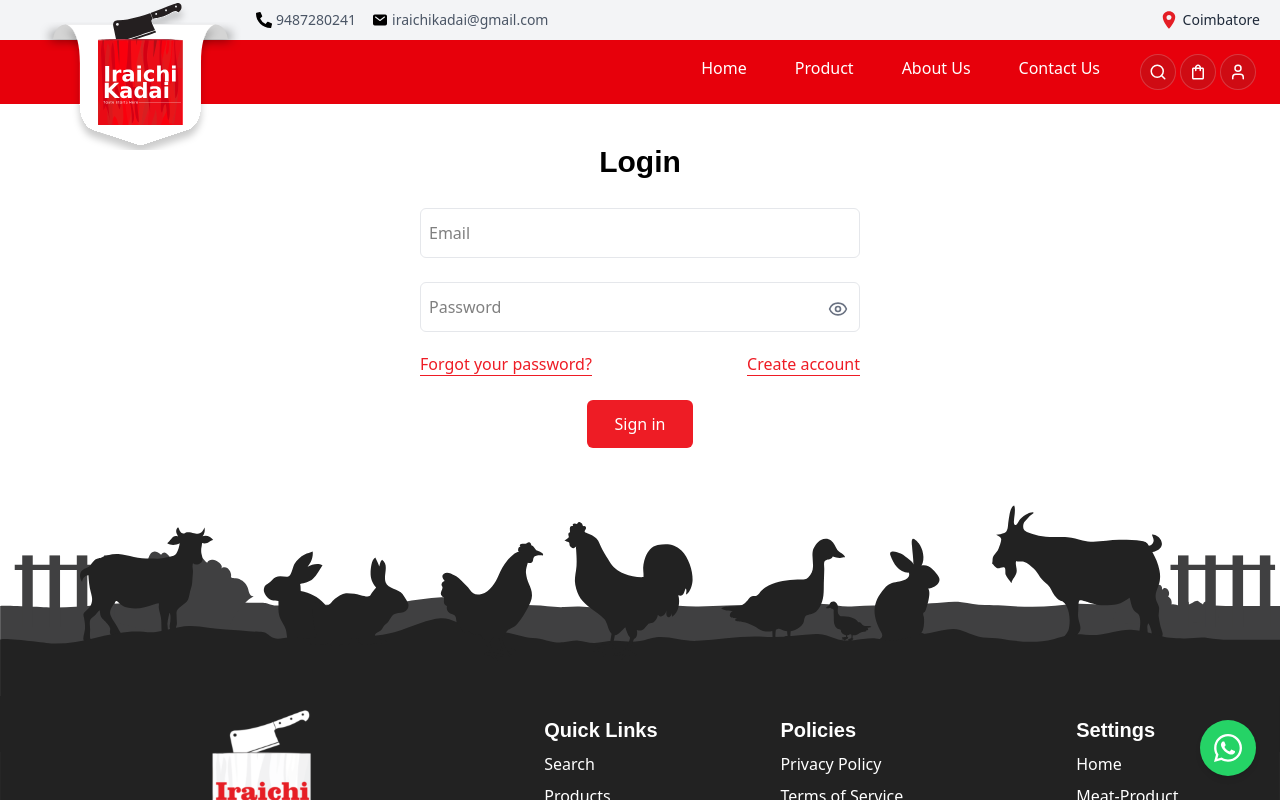
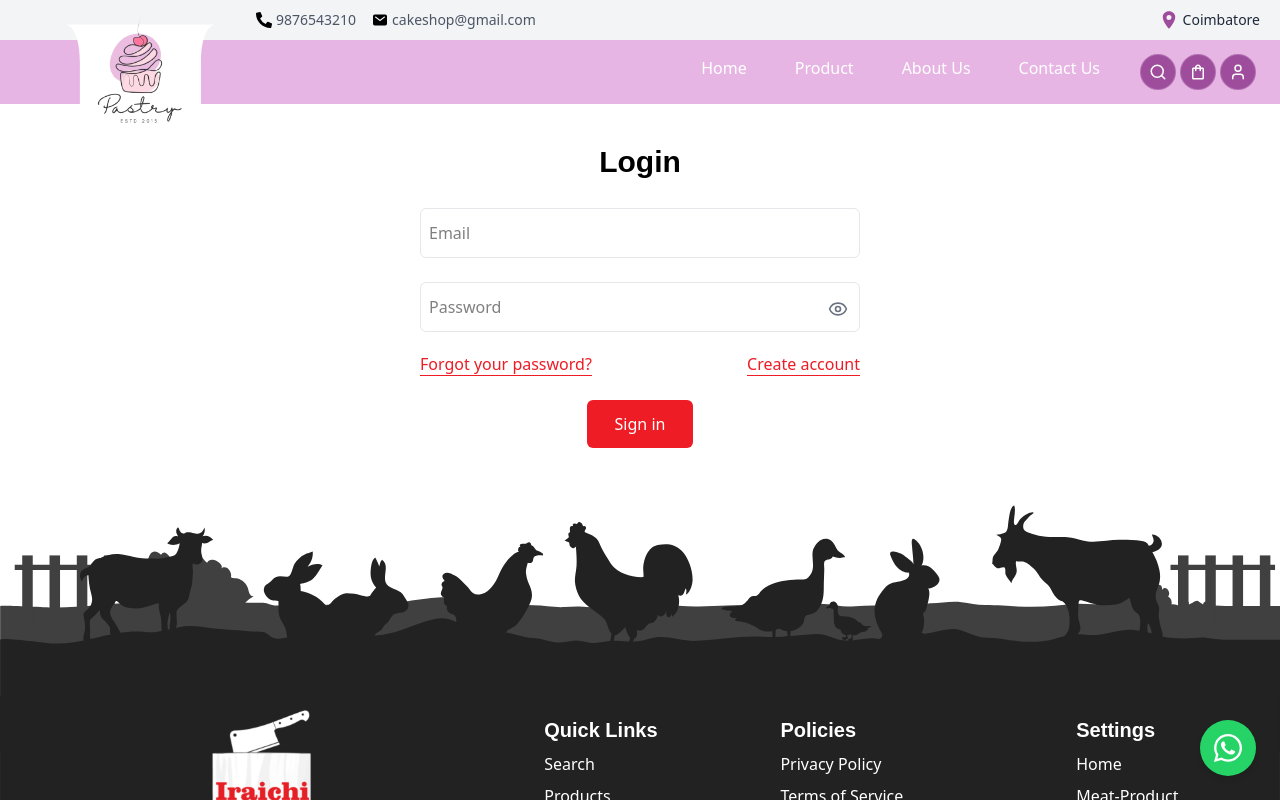
Before and after one commit to Atelier-Creation/Cake-Shop-full, a React (Vite) app in the folder cakeShop_Frontend/: page /login in a window 1280 px wide. Shown: the top 800 px of the page. Built offline with nearby package versions, Linux system fonts and the light colour scheme; no server answers; a web font is replaced by a local one.

Commit message:
updated logo and about us

```diff
--- a/cakeShop_Frontend/index.html
+++ b/cakeShop_Frontend/index.html
@@ -28,10 +28,10 @@
     </script>
 
     <!-- Primary Meta Tags -->
-    <title>Iraichi Kadai — Fresh Meat Delivered to Your Doorstep</title>
+    <title>Cake Shop</title>
     <meta
       name="title"
-      content="Iraichi Kadai — Fresh Meat Delivered to Your Doorstep in Coimbatore"
+      content="Cake Shop"
     />
     <meta
       name="description"
@@ -72,8 +72,9 @@
     <meta name="twitter:image" content="https://iraichikadai.com/logo.svg" />
 
     <!-- Favicons -->
-    <link rel="icon" type="image/svg+xml" href="/favicon.ico" />
-    <link rel="apple-touch-icon" href="/logo.svg" />
+<link rel="icon" type="image/jpeg" href="https://img.freepik.com/free-vector/bakery-shop-logo-emblem-template_17005-1482.jpg?uid=R175611833&ga=GA1.1.1276842385.1760516584&semt=ais_hybrid&w=740&q=80" />
+
+<link rel="apple-touch-icon" href="https://img.freepik.com/free-vector/bakery-shop-logo-emblem-template_17005-1482.jpg?uid=R175611833&ga=GA1.1.1276842385.1760516584&semt=ais_hybrid&w=740&q=80" />
 
     <!-- Fonts -->
     <link
--- a/cakeShop_Frontend/src/components/BakerySlider.jsx
+++ b/cakeShop_Frontend/src/components/BakerySlider.jsx
@@ -116,7 +116,7 @@ const BakerySlider = () => {
                                             </div>
 
                                             <span className="relative z-10 text-gray-700 text-sm font-medium group-hover:text-white transition-colors duration-300">
-                                                $ {item.price} USD
+                                                ₹ {item.price} USD
                                             </span>
 
                                         </button>
--- a/cakeShop_Frontend/src/components/LocationDropdown.jsx
+++ b/cakeShop_Frontend/src/components/LocationDropdown.jsx
@@ -4,7 +4,7 @@ import { IoLocationSharp } from "react-icons/io5";
 const LocationDropdown = () => {
   return (
     <div className="inline-flex items-center gap-1 text-gray-800 font-medium">
-      <IoLocationSharp size={20} color="#E41D25" />
+      <IoLocationSharp size={20} color="#9E4C9C" />
       Coimbatore
     </div>
   );
--- a/cakeShop_Frontend/src/pages/MobileDesign/MobileBanner.jsx
+++ b/cakeShop_Frontend/src/pages/MobileDesign/MobileBanner.jsx
@@ -49,7 +49,7 @@ const MobileBanner = () => {
   };
 
   return (
-    <div className="relative w-full h-[60vh] max-w-md mx-auto overflow-hidden lg:w-full lg:h-[80vh] lg:max-w-none">
+    <div className="relative w-full h-[40vh] max-w-md mx-auto overflow-hidden lg:w-full lg:h-[90vh] lg:max-w-none">
       <Swiper
         onSwiper={(swiper) => (swiperRef.current = swiper)}
         onSlideChange={(swiper) => setActiveIndex(swiper.realIndex)}
@@ -63,7 +63,7 @@ const MobileBanner = () => {
         {images.map((src, idx) => (
           <SwiperSlide key={idx}>
             <div
-              className="relative w-full h-[60vh] lg:h-[80vh] bg-center bg-cover bg-no-repeat sm:h-90 md:h-96"
+              className="relative w-full h-[40vh] lg:h-[90vh] bg-center bg-cover bg-no-repeat sm:h-90 md:h-96"
               style={{ backgroundImage: `url(${src.image})` }}
             >
               <div className="absolute inset-0 flex flex-col items-center justify-center text-center px-6 lg:px-20 z-20">
--- a/cakeShop_Frontend/src/pages/MobileDesign/Navbar.jsx
+++ b/cakeShop_Frontend/src/pages/MobileDesign/Navbar.jsx
@@ -192,11 +192,11 @@ const Navbar = () => {
         <div className="lg:flex items-center gap-4 ms-60 hidden ">
           <div className="flex items-center gap-1">
             <FaPhoneAlt size={16} />
-            <span className="text-gray-600">9487280241</span>
+            <span className="text-gray-600">9876543210</span>
           </div>
           <div className="flex items-center gap-1">
             <IoMail size={16} />
-            <span className="text-gray-600">iraichikadai@gmail.com</span>
+            <span className="text-gray-600">cakeshop@gmail.com</span>
           </div>
         </div>
         <div className="flex-1 flex justify-end mr-1">
@@ -205,13 +205,13 @@ const Navbar = () => {
       </div>
 
       {/* Main Navbar */}
-      <div className="bg-red-600 text-white px-6 flex items-center justify-between relative">
+      <div className="bg-[#E7B5E3] text-white px-6 flex items-center justify-between relative">
         {/* Desktop Logo (unchanged) */}
         <div
           className="absolute -top-2.0 left-10 z-50 hidden md:block cursor-pointer"
           onClick={() => navigate("/")}
         >
-          <img src="/iraichi-logo1.svg" alt="Logo" className="h-39 w-auto" />
+          <img src="/cake-logo.svg" alt="Logo" className="h-39 w-auto" />
         </div>
 
         {/* --- MOBILE: left (menu), centered logo, right (cart + account) --- */}
@@ -221,7 +221,7 @@ const Navbar = () => {
           <button
             onClick={() => setMobileOpen(true)}
             aria-label="Open menu"
-            className="p-2 bg-[#BC141B91] border border-[#FFFFFF30] rounded-full"
+            className="p-2 bg-[#9E4C9C] border border-[#FFFFFF30] rounded-full"
           >
             <FiMenu size={20} />
           </button>
@@ -236,7 +236,7 @@ const Navbar = () => {
           >
             {/* make logo bigger on mobile; header height remains same (h-14) */}
             <img
-              src="/iraichi-logo1.svg"
+              src="/cake-logo.svg"
               alt="Logo"
               className="h-28 w-auto object-contain -mt-3"
             />
@@ -251,7 +251,7 @@ const Navbar = () => {
               toggleDrawer(true);
             }}
             aria-label="Open cart"
-            className="relative p-2 bg-[#BC141B91] border border-[#FFFFFF30] rounded-full"
+            className="relative p-2 bg-[#9E4C9C] border border-[#FFFFFF30] rounded-full"
           >
             <MdOutlineShoppingBag size={18} />
             {cartCount > 0 && (
@@ -277,7 +277,7 @@ const Navbar = () => {
                 navigate("/login");
               }
             }}
-            className="p-2 bg-[#BC141B91] border border-[#FFFFFF30] rounded-full"
+            className="p-2 bg-[#9E4C9C] border border-[#FFFFFF30] rounded-full"
             aria-label="Account"
           >
             {/* show initial if logged in, else default icon */}
@@ -328,14 +328,14 @@ const Navbar = () => {
 
           {/* Icons */}
           <div className="flex items-center gap-1">
-            <div className="p-2 bg-[#BC141B91] border border-[#FFFFFF30] rounded-full">
+            <div className="p-2 bg-[#9E4C9C] border border-[#FFFFFF30] rounded-full">
               <Search className="cursor-pointer " size={18} />
             </div>
 
             {/* Shopping Bag with Cart Count */}
             <div
               onClick={() => toggleDrawer(true)}
-              className="relative p-2 bg-[#BC141B91] border border-[#FFFFFF30] rounded-full cursor-pointer"
+              className="relative p-2 bg-[#9E4C9C] border border-[#FFFFFF30] rounded-full cursor-pointer"
             >
               <MdOutlineShoppingBag className="cursor-pointer " size={18} />
               {cartCount > 0 && (
@@ -361,7 +361,7 @@ const Navbar = () => {
                   navigate("/login");
                 }
               }}
-              className="p-2 bg-[#BC141B91] border border-[#FFFFFF30] rounded-full cursor-pointer"
+              className="p-2 bg-[#9E4C9C] border border-[#FFFFFF30] rounded-full cursor-pointer"
             >
               {/* show initial if logged in, else default icon */}
               {userInitial ? (
```
Also changed, not shown: cakeShop_Frontend/src/components/AboutUs.jsx (+14 -14 lines), cakeShop_Frontend/public/cake-logo.svg (added), cakeShop_Frontend/public/cakeLogo.jpeg (added).
